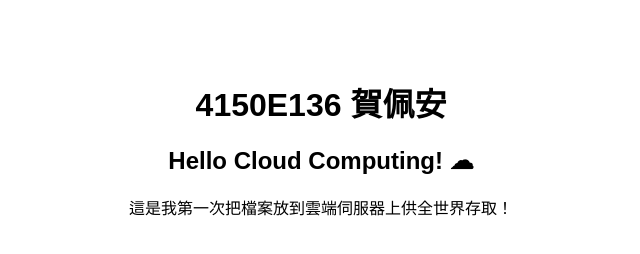
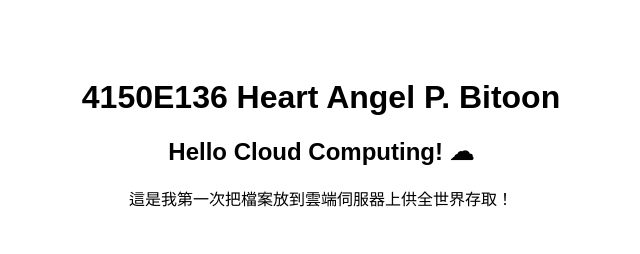
Before and after one commit to bitoonheart04-design/my-first-cloud-page, a plain HTML site: page index.html in a window 1280 px wide. Shown: the whole page, without its empty margins (319-959 px from the left). Drawn offline with Linux system fonts and the light colour scheme.

Commit message:
Update index.html

```diff
--- a/index.html
+++ b/index.html
@@ -4,7 +4,7 @@
     <title>我的第一個雲端網頁</title>
 </head>
 <body style="text-align:center; padding-top:50px; font-family:sans-serif;">
-    <h1> 4150E136 賀佩安 </h1>
+    <h1> 4150E136  Heart Angel P. Bitoon</h1>
     <h2>Hello Cloud Computing! ☁</h2>
     <p>這是我第一次把檔案放到雲端伺服器上供全世界存取！</p>
 </body>
```
